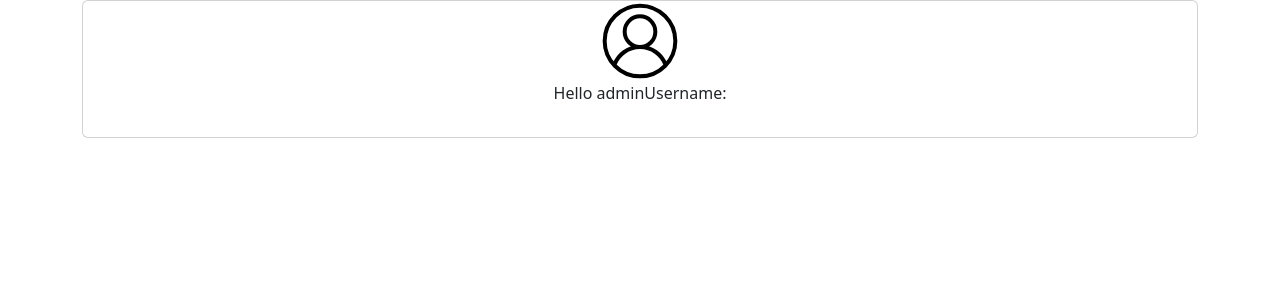
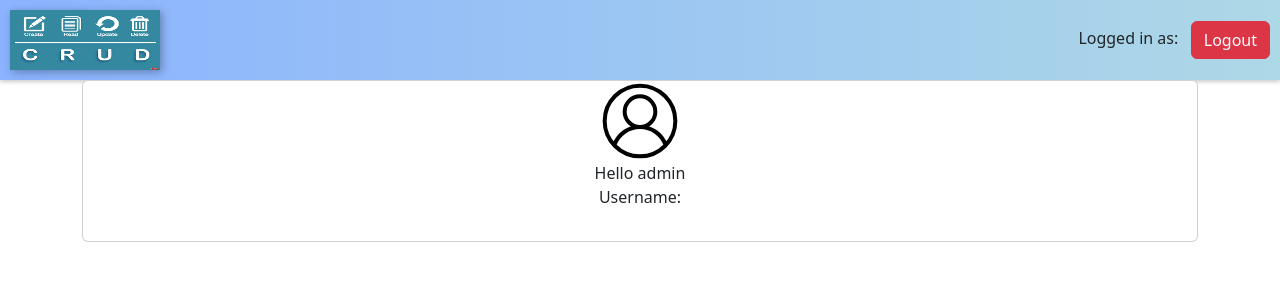
Before and after one commit to noambenshoham/KTrust-task, a React (Vite) app in the folder frontend/: page / in a window 1280 px wide. Shown: the top 300 px of the page. Built offline with nearby package versions, Linux system fonts and the light colour scheme; no server answers; sample sign-in values are in the browser's storage.

Commit message:
header and log out button

```diff
--- a/frontend/src/App.tsx
+++ b/frontend/src/App.tsx
@@ -4,11 +4,14 @@ import { accessTokenState } from './state_management/recoilState'
 import { Routes, Route, Navigate } from 'react-router-dom';
 import LoginPage from './components/LoginPage';
 import UserPage from './components/UserPage';
+import Header from './components/Header';
 
 
 const App: React.FC = () => {
     const accessToken = useRecoilValue(accessTokenState)
     return (
+        <>
+            <Header />
             <div className="container">
                 <Routes>
                     {/* If the user is not logged in, show the LoginPage */}
@@ -19,6 +22,7 @@ const App: React.FC = () => {
                     <Route path="/*" element={<Navigate to="/" />} />
                 </Routes>
             </div>
+        </>
     );
 };
 
--- /dev/null
+++ b/frontend/src/components/Header.tsx
@@ -0,0 +1,38 @@
+import React from 'react';
+import logoPath from '../assets/logo.png';
+import axios from 'axios';
+import { userNameState, accessTokenState, backendHostInURL, isAdminState } from '../state_management/recoilState';
+import { useRecoilState, useRecoilValue, useSetRecoilState } from 'recoil';
+
+
+const Header: React.FC = () => {
+    const [accessToken, setAccessToken] = useRecoilState(accessTokenState)
+    const username = useRecoilValue(userNameState)
+
+    const handleLogout = () => {
+        setAccessToken(null);
+        localStorage.removeItem('accessToken');
+        localStorage.removeItem('username');
+        localStorage.removeItem('isAdmin');
+    };
+
+    return (
+        <div className="header d-flex justify-content-between align-items-center">
+            <div className="logo">
+                <img src={logoPath} alt="Logo" className="logo-image" />
+            </div>
+            {accessToken && (
+                <div className="user-info">
+                    <span className="user-text">Logged in as: {username}&nbsp;&nbsp;</span>
+                    <span>
+                        <button className="btn btn-danger" onClick={handleLogout}>
+                            Logout
+                        </button>
+                    </span>
+                </div>
+            )}
+        </div>
+    );
+};
+
+export default Header;
--- a/frontend/src/components/UserPage.tsx
+++ b/frontend/src/components/UserPage.tsx
@@ -1,6 +1,6 @@
 import React, { useEffect } from 'react';
 import userSvg from '../assets/user.svg';
-import { Link } from "react-router-dom";
+// import { Link } from "react-router-dom";
 import { useRecoilState, useRecoilValue } from 'recoil';
 import { userNameState, accessTokenState, backendHostInURL, isAdminState } from '../state_management/recoilState';
 import axios from 'axios';
@@ -27,8 +27,6 @@ const UserPage: React.FC = () => {
                 },
             })
                 .then((response) => {
-                    console.log(response.data);
-
                     if (response.data.isAdmin !== undefined) {
                         setIsAdmin(response.data.isAdmin);
                         localStorage.setItem('isAdmin', isAdmin.toString());
@@ -46,7 +44,7 @@ const UserPage: React.FC = () => {
             <div className="text-center">
                 <img src={userSvg} alt="User Icon" className="user-profile-img" />
                 <div>
-                    {isAdmin ? <span>Hello admin</span> : null}
+                    {isAdmin ? <div>Hello admin</div> : null}
                     Username:
                 </div>
             </div>
--- a/frontend/src/styles/custom.scss
+++ b/frontend/src/styles/custom.scss
@@ -6,4 +6,26 @@
     height: 5rem;
 }
 
+
+// Header.tsx styles
+.header {
+    display: flex;
+    align-items: center;
+    background: linear-gradient(to right, rgb(139, 179, 255), lightblue); // Gradient background
+    box-shadow: 0 2px 4px rgba(0, 0, 0, 0.2);
+    padding: 10px;
+    width: 100%; // Spread across the entire screen
+}
+
+.logo {
+    margin-right: 10px;
+}
+
+.logo-image {
+    width: 150px;
+    height: 60px;
+    filter: drop-shadow(2px 2px 4px rgba(0, 0, 0, 0.3));
+}
+
+
 @import "../../node_modules/bootstrap/scss/bootstrap.scss";
```
Also changed, not shown: frontend/src/assets/logo.png (added). Lines whose indentation alone changed are shown as unchanged.
